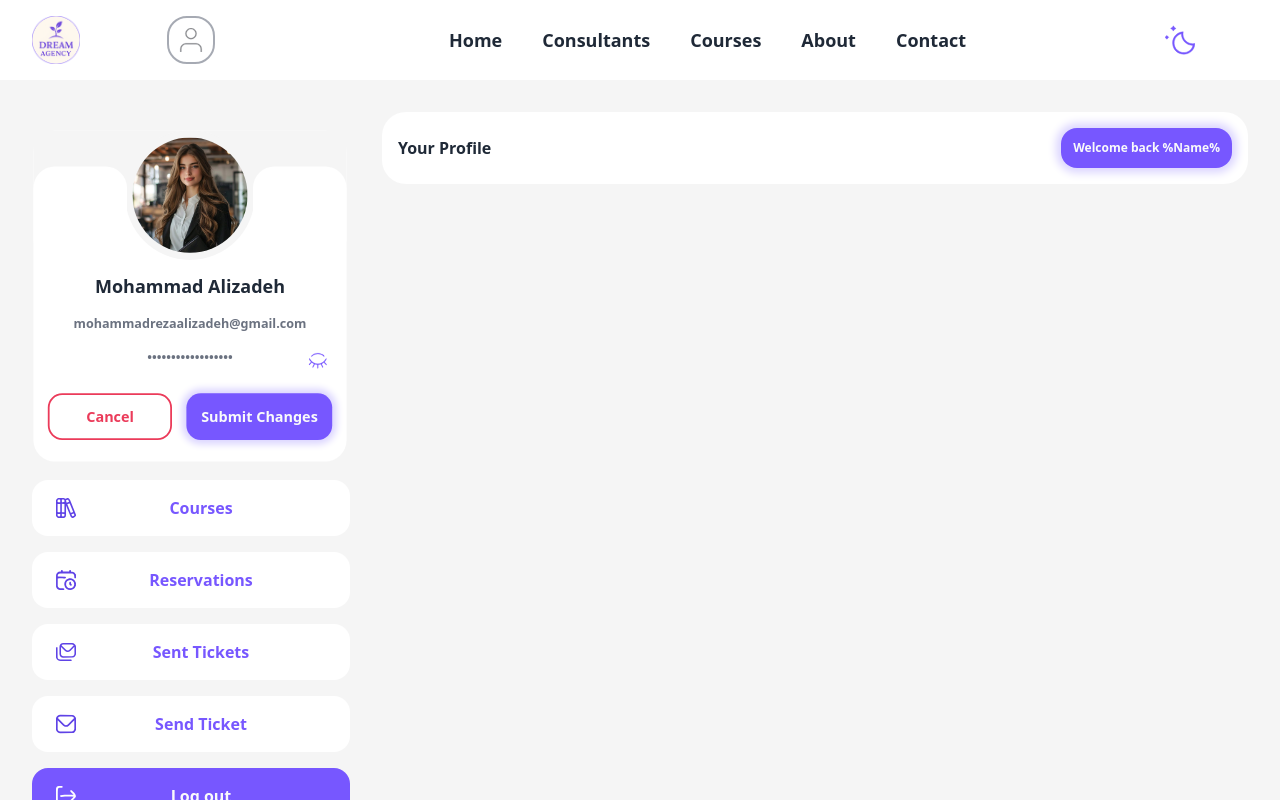
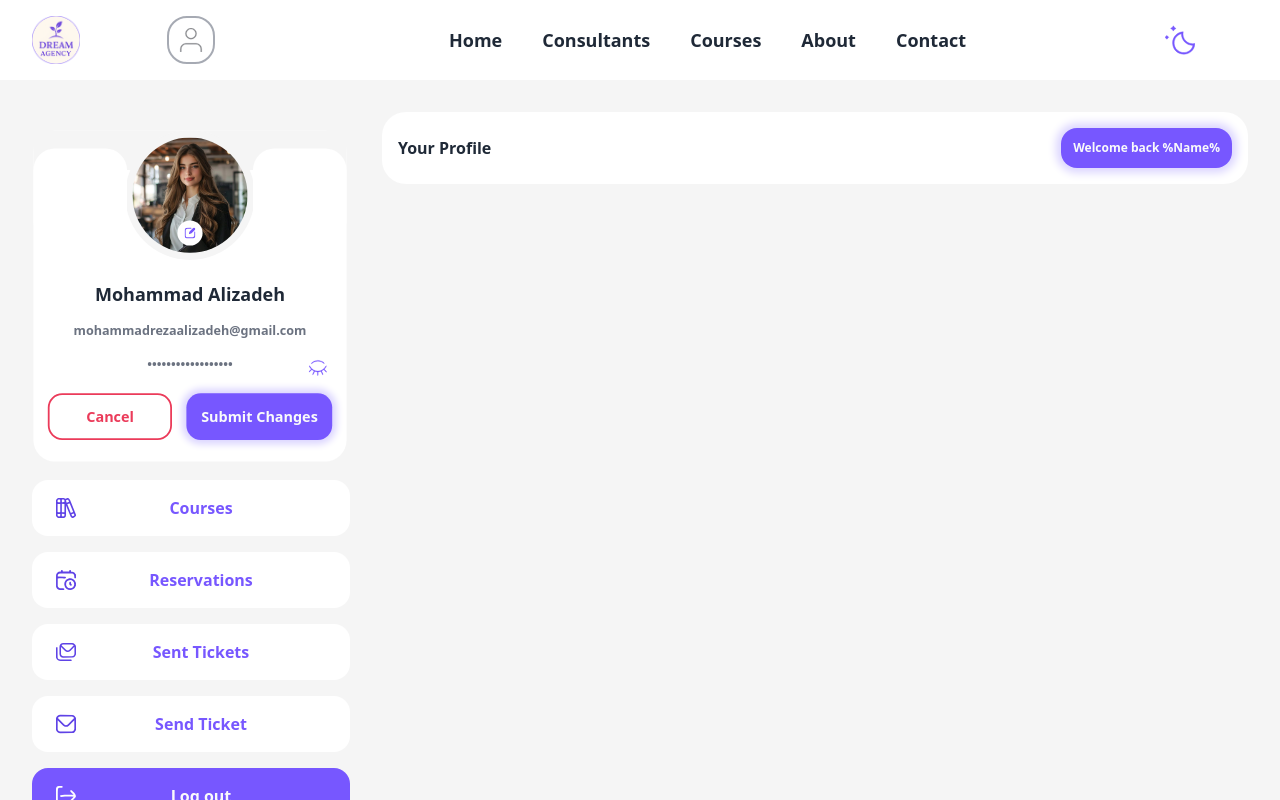
Before and after one commit to DreamAgencyhub/Front-end, a Next.js app: page /profile in a window 1280 px wide. Both pictures are taken after a click on the button "Edit your profile". Shown: the top 800 px of the page. Built offline with nearby package versions, Linux system fonts and the light colour scheme.

Commit message:
feat: add users avatar change input

```diff
--- a/app/(public)/(user)/profile/UserInfoCard.tsx
+++ b/app/(public)/(user)/profile/UserInfoCard.tsx
@@ -1,5 +1,6 @@
 "use client";
 
+import { Edit } from "@/app/components/icons";
 import Avatar from "@/app/components/ui/Avatar";
 import Button from "@/app/components/ui/Button";
 import Input from "@/app/components/ui/Input";
@@ -19,7 +20,18 @@ export default function UserInfoCard() {
   return (
     <div className=" relative rounded-3xl bg-secondary-default h-92 w-87 flex flex-col gap-2 items-center scale-90">
       <Avatar />
-      <div className="mt-18 py-2 text-center">
+      {isEditing && (
+        <label className="relative z-50 bg-secondary-default p-2 rounded-full top-12 cursor-pointer hover:bg-secondary-muted">
+          <Edit className="fill-primary-500 stroke-none text-xs " />
+          <Input
+            name="usersAvatar"
+            register={register("usersAvatar")}
+            type="file"
+            className="hidden"
+          />
+        </label>
+      )}
+      <div className="mt-16 py-2 text-center">
         <Input
           className="text-xl font-bold text-center bg-secondary-default! py-1! "
           disabled={!isEditing}
--- /dev/null
+++ b/app/components/icons/Edit.tsx
@@ -0,0 +1,18 @@
+import * as React from "react";
+import type { SVGProps } from "react";
+const SvgEdit = (props: SVGProps<SVGSVGElement>) => (
+  <svg
+    xmlns="http://www.w3.org/2000/svg"
+    width="1em"
+    height="1em"
+    data-name="Layer 1"
+    viewBox="0 0 33.44 33.45"
+    stroke="currentColor"
+    fill="none"
+    {...props}
+  >
+    <path d="m29.91 25.45.15-11.53c0-.6.83-1.74 1.19-2.08.46-.45 2.21 1.27 2.2 2.07l-.19 11.87c-.06 3.74-3.82 7.68-7.47 7.68H7.66C3.33 33.43 0 28.95 0 24.87L.02 8.66C.02 4.44 3.15.26 7.79.18L19.5 0c.58 0 1.81.96 2.09 1.34.38.52-1.23 2.1-2.05 2.1l-10.93.02c-2.73 0-5.22 2.53-5.22 5.14v16.3c0 2.59 2.58 5.12 5.15 5.12l16.33.02c2.01 0 5.01-2.23 5.04-4.6Z" />
+    <path d="M23.06 16.21c-2.36 2.42-5.66 4.26-9.35 3.28-.2-2.3.93-6.42 2.49-7.97L26.44 1.29C27.49.24 30.85.09 31.99.96s1.58 4.48.46 5.62z" />
+  </svg>
+);
+export default SvgEdit;
--- a/app/components/icons/index.ts
+++ b/app/components/icons/index.ts
@@ -10,6 +10,7 @@ export { default as ClosedEye } from "./ClosedEye";
 export { default as Crown } from "./Crown";
 export { default as Discussion } from "./Discussion";
 export { default as ELearning } from "./ELearning";
+export { default as Edit } from "./Edit";
 export { default as Envelope } from "./Envelope";
 export { default as Envelopes } from "./Envelopes";
 export { default as Exit } from "./Exit";
```
Also changed, not shown: app/assets/icons/edit.svg (added).
